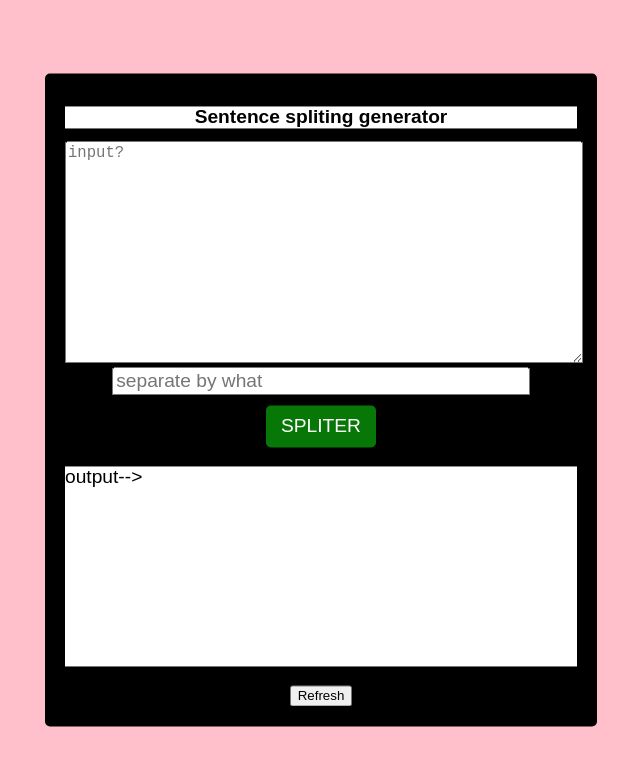
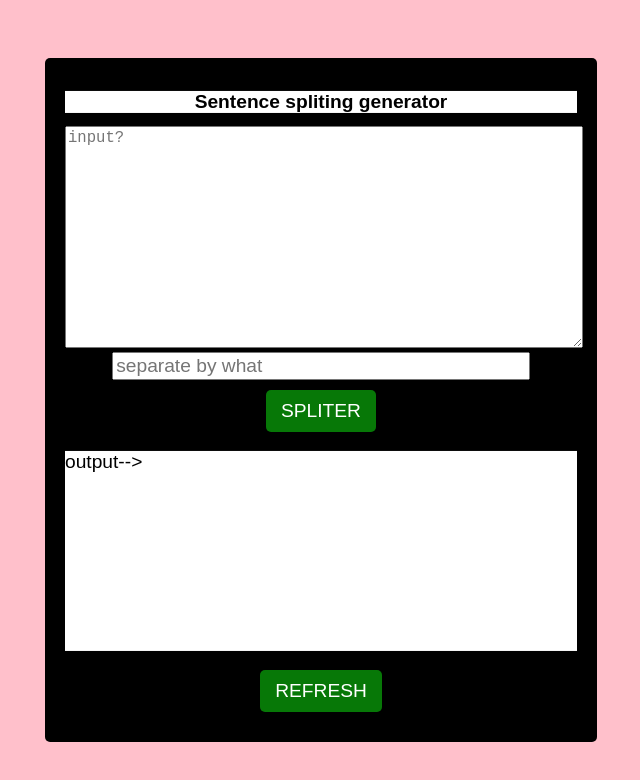
Before and after one commit to ArannaBarua1971/spliting-generator, a plain HTML site: page index.html in a window 1280 px wide. Shown: the whole page, without its empty margins (319-959 px from the left). Drawn offline with Linux system fonts and the light colour scheme.

Commit message:
Update style.css

```diff
--- a/css/style.css
+++ b/css/style.css
@@ -14,7 +14,7 @@ body{
     transform: translate(-50%,-50%);
 }
 
-#split{
+button{
     border: none;
     border-radius: 5px;
     background: rgb(7, 120, 7);
```
